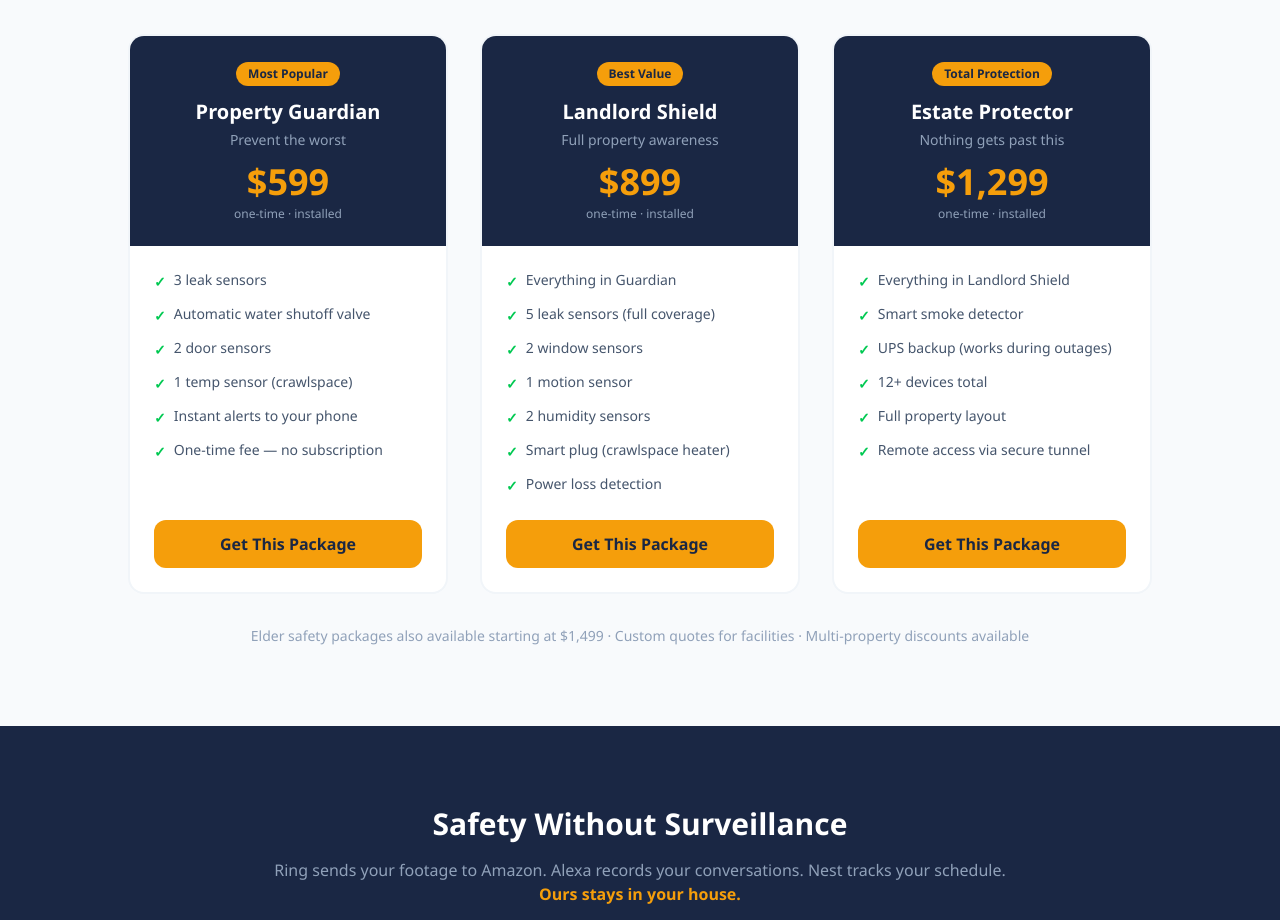
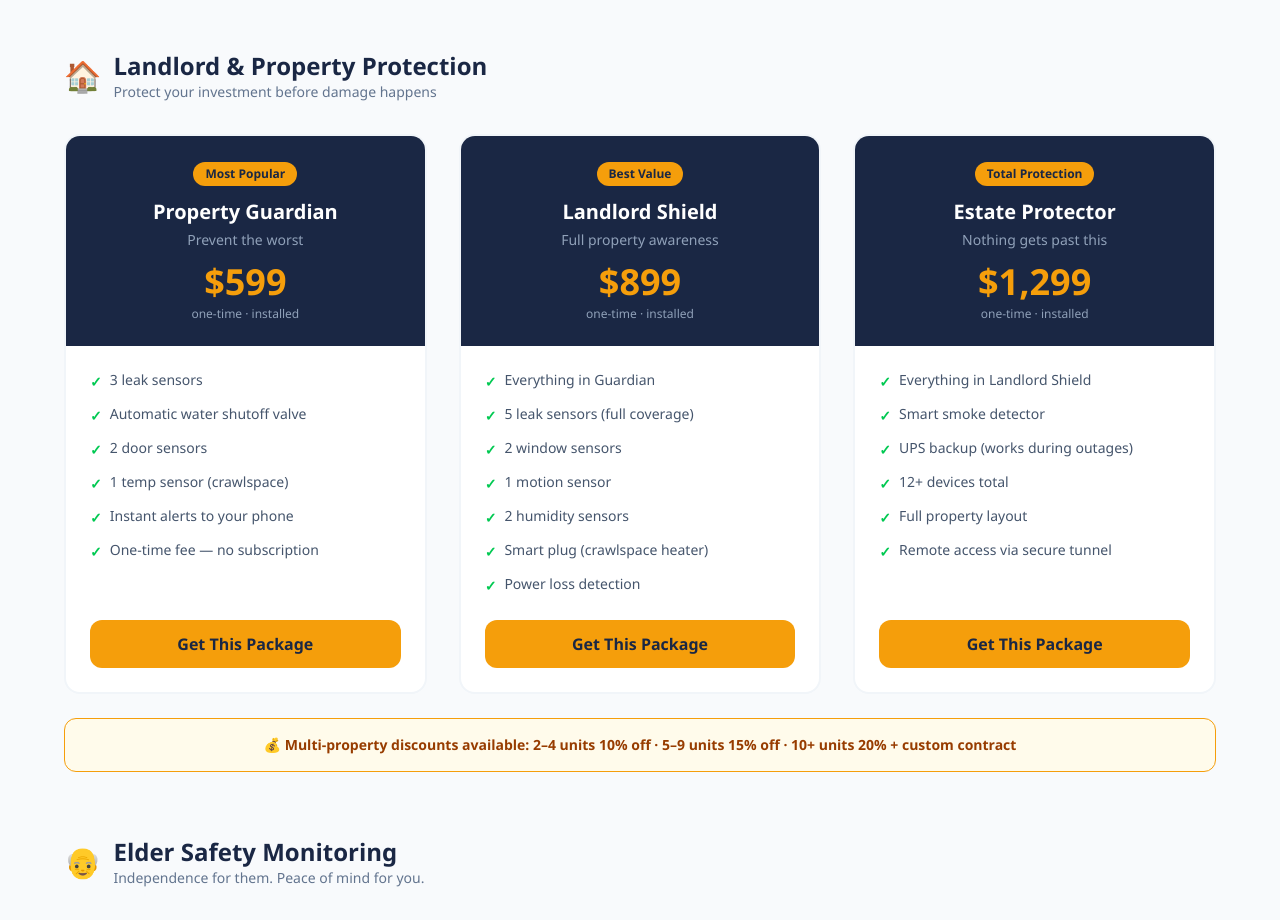
Before and after one commit to tompeezy/getnotified, a Next.js app: page / in a window 1280 px wide. Shown: the part 2460-3380 px from the top of the page. Built offline with nearby package versions, Linux system fonts and the light colour scheme.

Commit message:
add elder and family packages

```diff
--- a/components/Packages.tsx
+++ b/components/Packages.tsx
@@ -1,18 +1,21 @@
-const packages = [
-  {name:"Property Guardian",price:"$599",badge:"Most Popular",desc:"Prevent the worst",color:"amber",features:["3 leak sensors","Automatic water shutoff valve","2 door sensors","1 temp sensor (crawlspace)","Instant alerts to your phone","One-time fee — no subscription"]},
-  {name:"Landlord Shield",price:"$899",badge:"Best Value",desc:"Full property awareness",color:"blue",features:["Everything in Guardian","5 leak sensors (full coverage)","2 window sensors","1 motion sensor","2 humidity sensors","Smart plug (crawlspace heater)","Power loss detection"]},
-  {name:"Estate Protector",price:"$1,299",badge:"Total Protection",desc:"Nothing gets past this",color:"navy",features:["Everything in Landlord Shield","Smart smoke detector","UPS backup (works during outages)","12+ devices total","Full property layout","Remote access via secure tunnel"]},
+"use client"
+const landlord = [
+  {name:"Property Guardian",price:"$599",badge:"Most Popular",desc:"Prevent the worst",features:["3 leak sensors","Automatic water shutoff valve","2 door sensors","1 temp sensor (crawlspace)","Instant alerts to your phone","One-time fee — no subscription"]},
+  {name:"Landlord Shield",price:"$899",badge:"Best Value",desc:"Full property awareness",features:["Everything in Guardian","5 leak sensors (full coverage)","2 window sensors","1 motion sensor","2 humidity sensors","Smart plug (crawlspace heater)","Power loss detection"]},
+  {name:"Estate Protector",price:"$1,299",badge:"Total Protection",desc:"Nothing gets past this",features:["Everything in Landlord Shield","Smart smoke detector","UPS backup (works during outages)","12+ devices total","Full property layout","Remote access via secure tunnel"]},
 ]
-export default function Packages() {
+const elder = [
+  {name:"Safe Nights Essentials",price:"$1,499",badge:"Start Here",desc:"Perfect for getting started",features:["Hub computer + Zigbee dongle","2 smart plugs (mesh range)","3 door/window sensors","1 motion sensor","Phone alerts to entire family","One-time fee — no subscription"]},
+  {name:"Complete Home Safety",price:"$2,999",badge:"Most Popular",desc:"Full coverage + fall detection",features:["Everything in Essentials","1 fall/presence sensor","2 additional door sensors","1 water leak sensor","UPS battery backup","Remote dashboard access"]},
+  {name:"Total Peace of Mind",price:"$3,999",badge:"Maximum Protection",desc:"Nothing gets missed",features:["Everything in Complete","2 fall/presence sensors","2 water leak sensors","2 temp/humidity sensors","1 smoke detector","Medication cabinet monitoring","Wellness activity tracking"]},
+]
+const family = [
+  {name:"Family Starter",price:"$499",badge:"New Parents",desc:"Home safety for growing families",features:["Hub computer + setup","2 door/window sensors","1 motion sensor","1 water leak sensor","Phone alerts — whole family","Works with existing baby monitors"]},
+  {name:"Family Shield",price:"$799",badge:"Full Coverage",desc:"Protection room by room",features:["Everything in Starter","4 door/window sensors","2 motion sensors","Smoke detector integration","Temp monitoring (nursery)","No cloud — 100% private"]},
+]
+function PkgCard({p}:{p:typeof landlord[0]}) {
   return (
-    <section id="packages" className="py-20 px-6 bg-slate-50">
-      <div className="max-w-5xl mx-auto">
-        <h2 className="text-3xl font-extrabold text-[#1a2744] text-center mb-4">Protection Packages</h2>
-        <p className="text-center text-slate-500 mb-4">One-time installation. No monthly fees. Yours forever.</p>
-        <p className="text-center text-[#f59e0b] font-bold mb-12">⚡ 50% deposit secures your install date · Balance due at completion</p>
-        <div className="grid md:grid-cols-3 gap-8">
-          {packages.map(p=>(
-            <div key={p.name} className="bg-white rounded-2xl border-2 border-slate-100 overflow-hidden hover:border-[#f59e0b] hover:shadow-xl transition flex flex-col">
+    <div className="bg-white rounded-2xl border-2 border-slate-100 overflow-hidden hover:border-[#f59e0b] hover:shadow-xl transition flex flex-col">
       <div className="bg-[#1a2744] p-6 text-white text-center">
         <div className="inline-block bg-[#f59e0b] text-[#1a2744] text-xs font-extrabold px-3 py-1 rounded-full mb-3">{p.badge}</div>
         <div className="font-extrabold text-xl mb-1">{p.name}</div>
@@ -33,9 +36,62 @@ export default function Packages() {
         <a href="#contact" className="block w-full bg-[#f59e0b] text-[#1a2744] font-extrabold text-center py-3 rounded-xl hover:bg-yellow-400 transition">Get This Package</a>
       </div>
     </div>
-          ))}
+  )
+}
+export default function Packages() {
+  return (
+    <section id="packages" className="py-20 px-6 bg-slate-50">
+      <div className="max-w-6xl mx-auto">
+        <h2 className="text-3xl font-extrabold text-[#1a2744] text-center mb-4">Protection Packages</h2>
+        <p className="text-center text-slate-500 mb-4">One-time installation. No monthly fees. Yours forever.</p>
+        <p className="text-center text-[#f59e0b] font-bold mb-16">⚡ 50% deposit secures your install date · Balance due at completion</p>
+
+        <div className="mb-16">
+          <div className="flex items-center gap-3 mb-8">
+            <span className="text-3xl">🏠</span>
+            <div>
+              <h3 className="text-2xl font-extrabold text-[#1a2744]">Landlord & Property Protection</h3>
+              <p className="text-slate-500 text-sm">Protect your investment before damage happens</p>
             </div>
-        <p className="text-center text-slate-400 text-sm mt-8">Elder safety packages also available starting at $1,499 · Custom quotes for facilities · Multi-property discounts available</p>
+          </div>
+          <div className="grid md:grid-cols-3 gap-8">
+            {landlord.map(p=><PkgCard key={p.name} p={p}/>)}
+          </div>
+          <div className="mt-6 bg-amber-50 border border-[#f59e0b] rounded-xl p-4 text-sm text-amber-800 text-center font-semibold">
+            💰 Multi-property discounts available: 2–4 units 10% off · 5–9 units 15% off · 10+ units 20% + custom contract
+          </div>
+        </div>
+
+        <div className="mb-16">
+          <div className="flex items-center gap-3 mb-8">
+            <span className="text-3xl">👴</span>
+            <div>
+              <h3 className="text-2xl font-extrabold text-[#1a2744]">Elder Safety Monitoring</h3>
+              <p className="text-slate-500 text-sm">Independence for them. Peace of mind for you.</p>
+            </div>
+          </div>
+          <div className="grid md:grid-cols-3 gap-8">
+            {elder.map(p=><PkgCard key={p.name} p={p}/>)}
+          </div>
+          <div className="mt-6 bg-blue-50 border border-blue-200 rounded-xl p-4 text-sm text-blue-800 text-center font-semibold">
+            💊 Add-ons available: Medication Management +$250 · Wellness Monitoring +$175 · Monthly Guardian Watch +$35/mo
+          </div>
+        </div>
+
+        <div className="mb-8">
+          <div className="flex items-center gap-3 mb-8">
+            <span className="text-3xl">👶</span>
+            <div>
+              <h3 className="text-2xl font-extrabold text-[#1a2744]">Family & Baby Safety</h3>
+              <p className="text-slate-500 text-sm">Whole-home protection for growing families — 100% private, no cloud</p>
+            </div>
+          </div>
+          <div className="grid md:grid-cols-2 gap-8 max-w-3xl">
+            {family.map(p=><PkgCard key={p.name} p={p}/>)}
+          </div>
+        </div>
+
+        <p className="text-center text-slate-400 text-sm mt-8">🏢 Facility & memory care contracts available · 🇺🇸 Veteran discounts — ask when requesting quote · Custom quotes for unique properties</p>
       </div>
     </section>
   )
```
Lines whose indentation alone changed are shown as unchanged.
